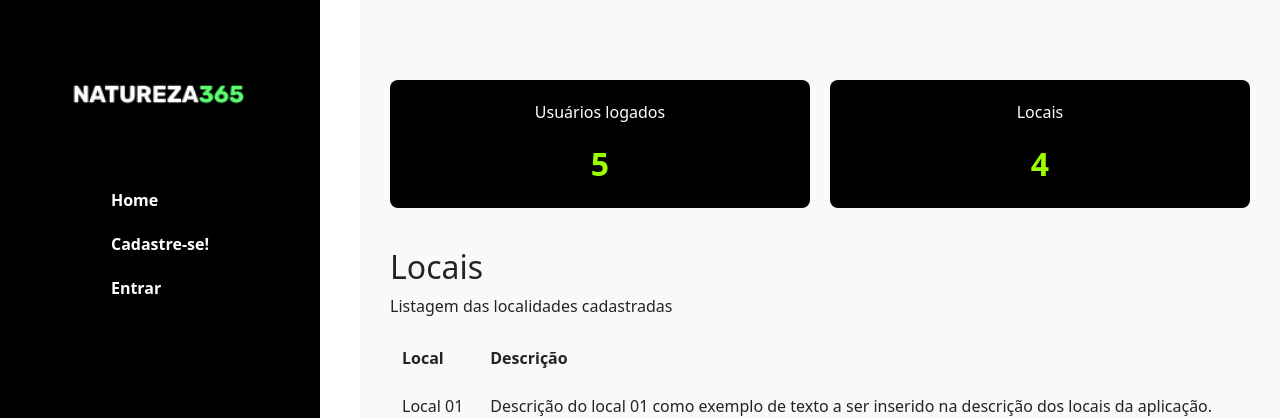
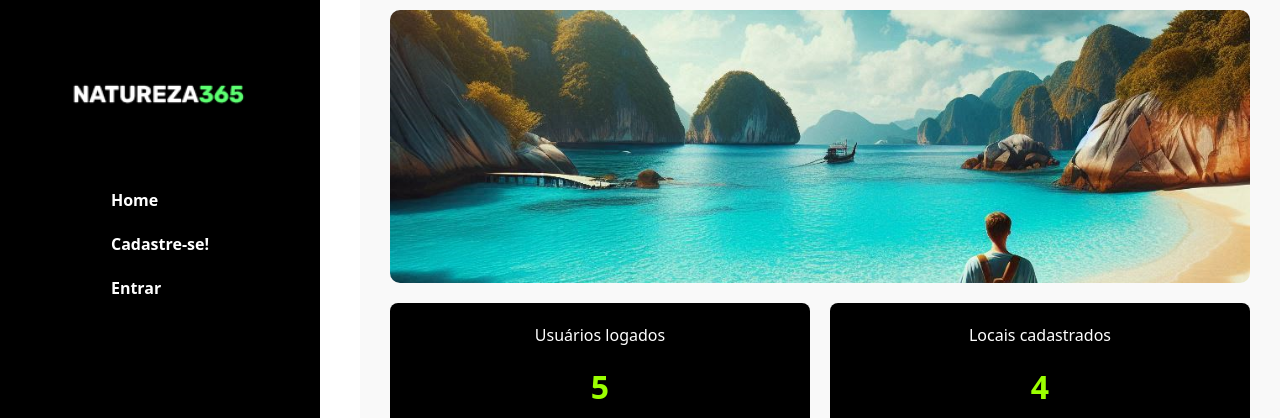
Before and after one commit to RodRibDev/BACKUPPROJETOFINAL, a React (Vite) app: page /home in a window 1280 px wide. Shown: the top 418 px of the page. Built offline with nearby package versions, Linux system fonts and the light colour scheme; data requests are answered from the project's data file.

Commit message:
atualizando rotas dashboard pública

```diff
--- a/src/pages/novaHome/novaHome.css
+++ b/src/pages/novaHome/novaHome.css
@@ -1,9 +1,11 @@
 .home-content {
     width: calc(100vw - 25%);
-    padding: 80px 30px 0;
+    padding: 10px 30px 0;
     background-color: #f9f9f9;
     margin-left: 25%;
   }
+
+
 
 .stats {
     display: flex;
@@ -18,6 +20,12 @@
     text-align: center;
     border-radius: 8px;
   }
+
+.img-home{
+  border-radius: 10px;
+  max-width: 100%;
+  margin-bottom: 20px;
+}
 
 .table-container {
     margin-top: 40px;
--- a/src/pages/novaHome/novaHome.jsx
+++ b/src/pages/novaHome/novaHome.jsx
@@ -35,13 +35,14 @@ export function NovaHome() {
     <div className="container-private">
 <Sidebar />
     <div className="home-content">
+    <img className="img-home" src="../public/imgHome.png" alt="Logo" />
             <div className="stats">
         <div className="card-stats">
           <p style={{ color: "white" }}>Usuários logados</p>
           <span className="fw-bolder fs-2">{usersCount}</span>
         </div>
         <div className="card-stats">
-          <p style={{ color: "white" }}>Locais</p>
+          <p style={{ color: "white" }}>Locais cadastrados</p>
           <span className="fw-bolder fs-2">{locais.length}</span>
         </div>
       </div>
--- a/src/routes/index.jsx
+++ b/src/routes/index.jsx
@@ -12,8 +12,7 @@ import { NovaHome } from "../pages/novaHome/novaHome";
 export function AppRoutes() {
     return (
         <Routes>
-
-            <Route path="/" element={<LoginPage />}/>
+            <Route path="/" element={<NovaHome />}/>
             <Route path="/login" element={<LoginPage />}/>
             <Route path="/cadastro" element={<CadastroPage />} />
             <Route path="/home" element={<NovaHome />} />
```
Also changed, not shown: public/imgHome.png (added).
